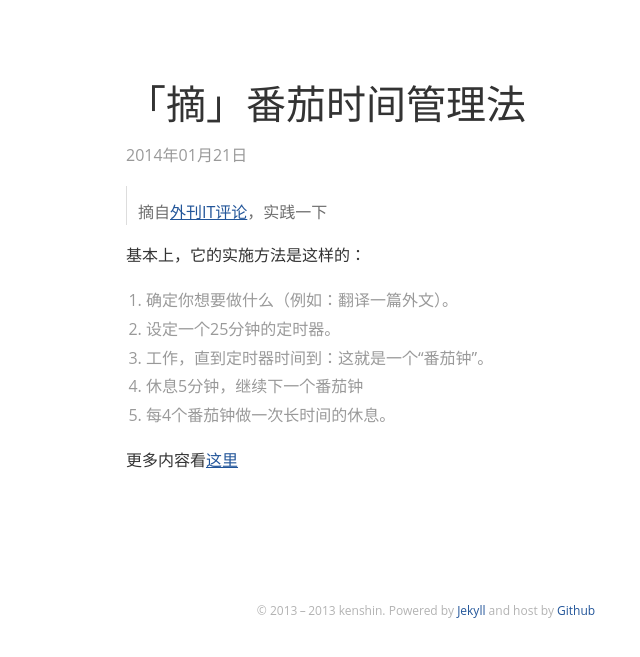
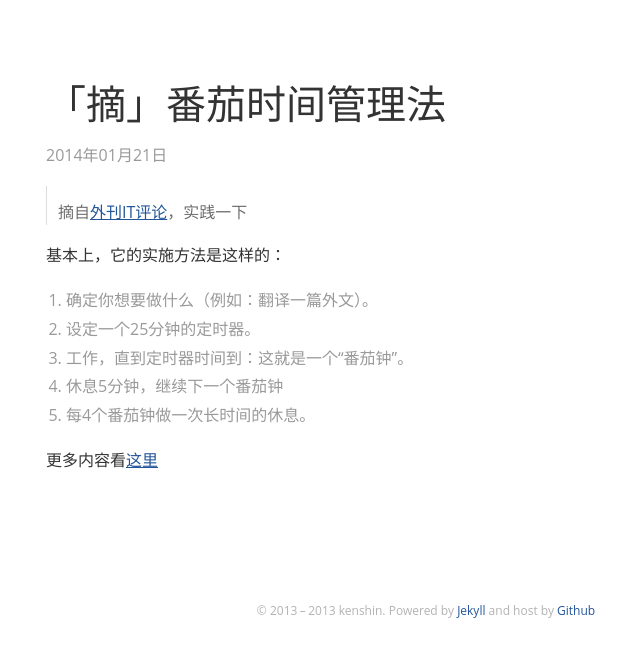
Before and after one commit to kenshinlin/archives, a Jekyll site: the page built from _posts/2014-1-21-tomatoTimer.md, in a window 1280 px wide. Shown: the top 657 px of the page, without its empty margins (214-854 px from the left). Built offline with Jekyll 4.4.1, drawn with Linux system fonts in a browser that asks for light colours; comment, search, counter and statistics services are not loaded.

Commit message:
Update style.css

```diff
--- a/css/style.css
+++ b/css/style.css
@@ -166,7 +166,7 @@ pre{
   visibility: hidden;
 }
 
-.post-content {word-wrap: break-word;font-size: 16px;line-height: 1.8; max-width: 600px; margin:0 auto; padding-top: 20px;}
+.post-content {word-wrap: break-word;font-size: 16px;line-height: 1.8; margin:0 auto; padding-top: 20px;}
 .post-content a {text-decoration:underline;}
 .post-content img {max-width:100%;display:block;}
 .post-content p,
```
